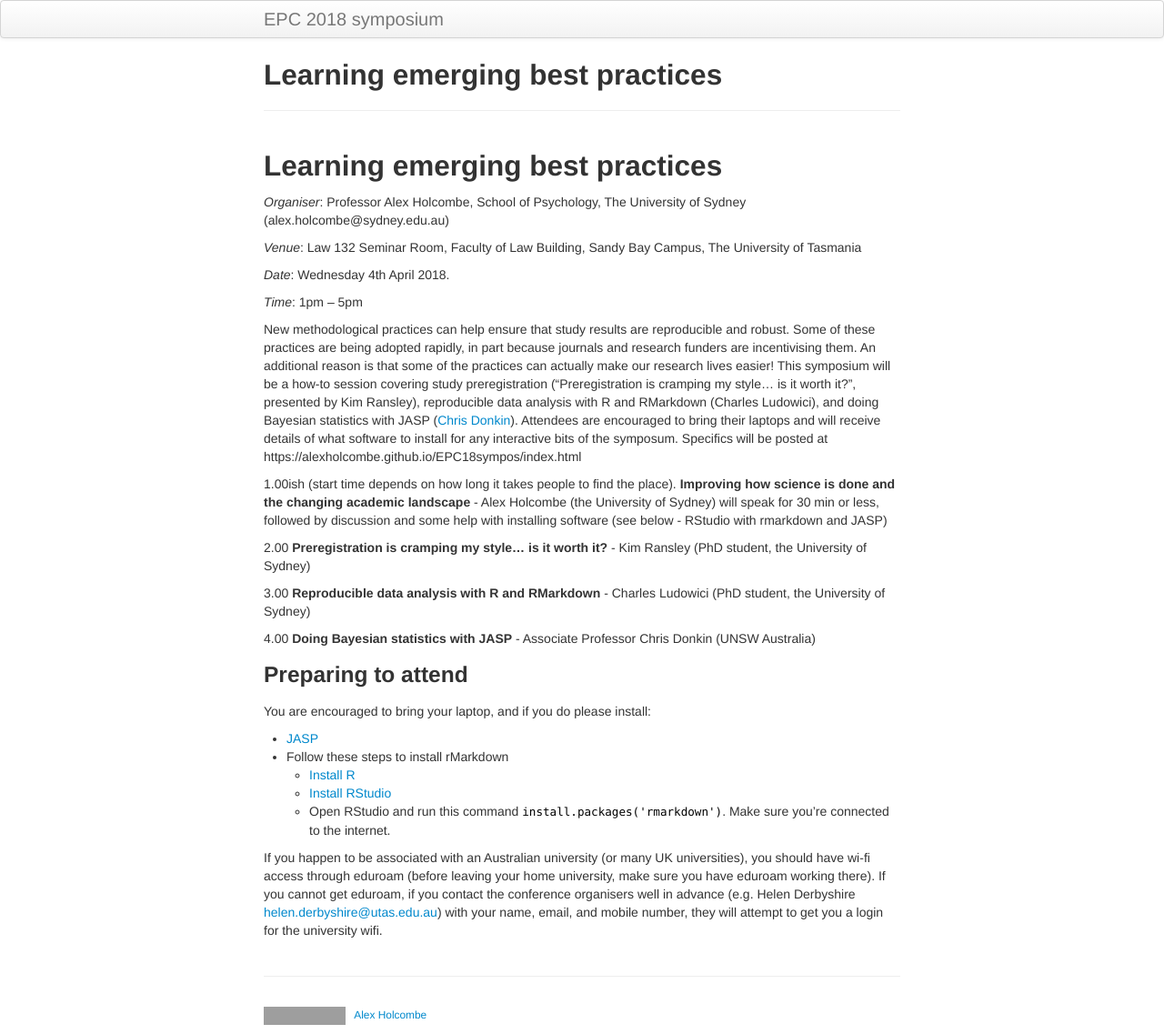
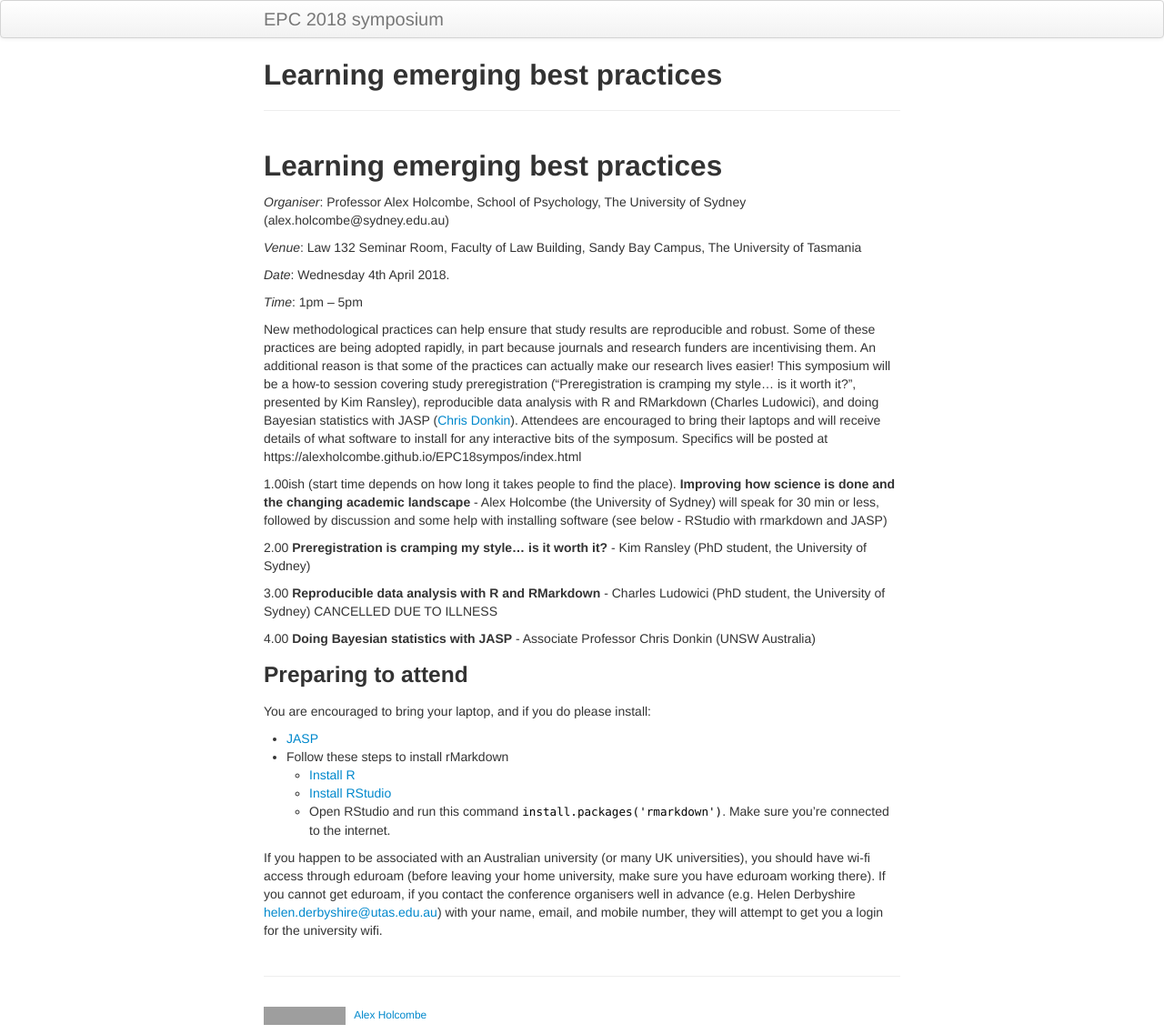
Before and after one commit to alexholcombe/EPC18sympos, a Jekyll site: the page built from index.md, in a window 1280 px wide. Shown: the whole page at 91% size. Built offline with Jekyll 4.4.1, drawn with Linux system fonts in a browser that asks for light colours; our own code applies the rules of GitHub Pages for plain Markdown files; grey boxes are pictures that could not be loaded.

Commit message:
Update index.md

```diff
--- a/index.md
+++ b/index.md
@@ -14,7 +14,7 @@ New methodological practices can help ensure that study results are reproducible
 
 2.00 **Preregistration is cramping my style... is it worth it?**  - Kim Ransley (PhD student, the University of Sydney)
 
-3.00 **Reproducible data analysis with R and RMarkdown** - Charles Ludowici (PhD student, the University of Sydney)
+3.00 **Reproducible data analysis with R and RMarkdown** - Charles Ludowici (PhD student, the University of Sydney) CANCELLED DUE TO ILLNESS
 
 4.00 **Doing Bayesian statistics with JASP** - Associate Professor Chris Donkin (UNSW Australia)
 
```
